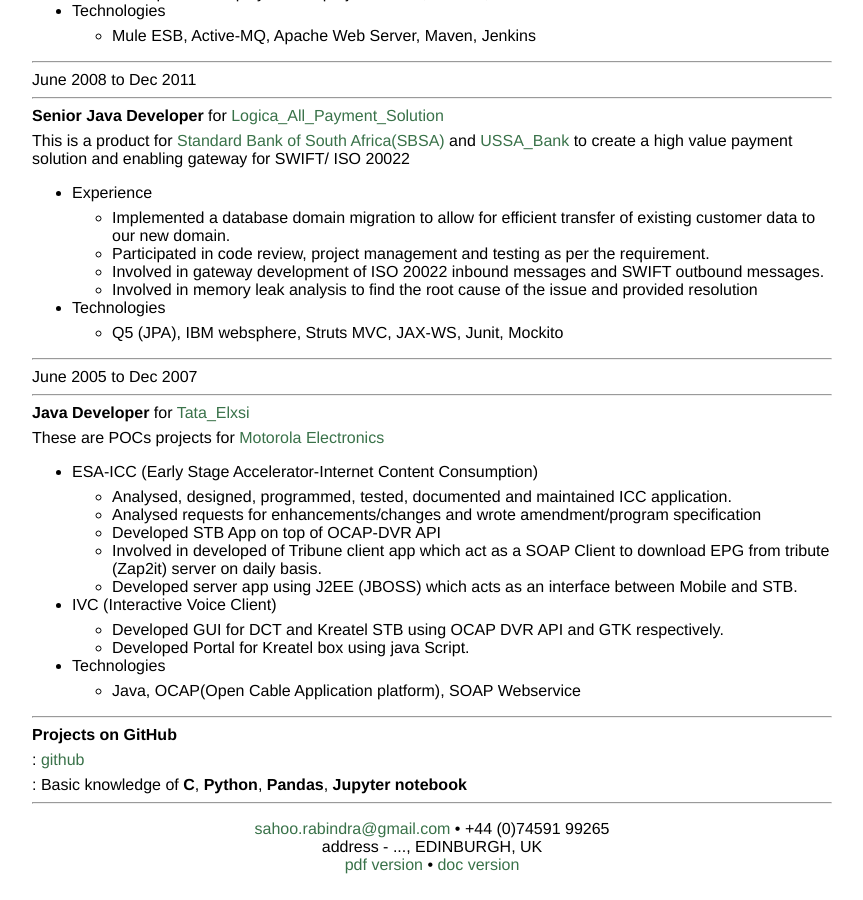
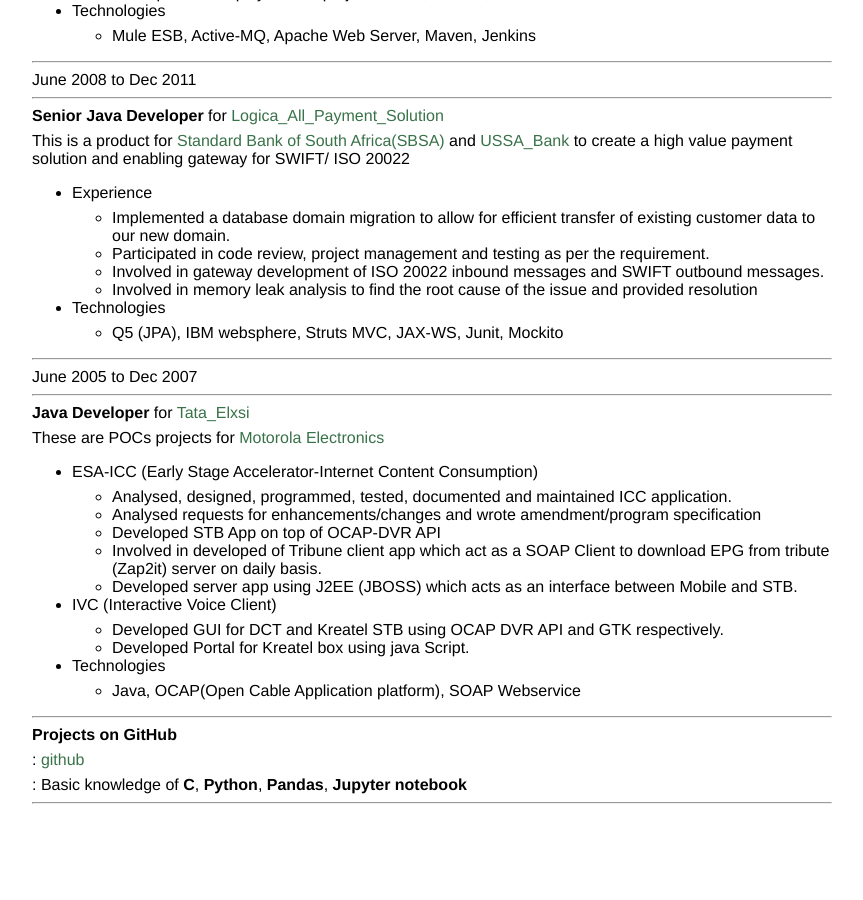
Before and after one commit to sahoora-nath/sahoora-nath.github.io, a Jekyll site: the page cv/index.html, which Jekyll copies as it is, in a window 1280 px wide and 900 px high, scrolled down 2167 px. Shown: the whole window, without its empty margins (208-1071 px from the left). Built offline with Jekyll 4.4.1, drawn with Linux system fonts in a browser that asks for light colours; after the commit the page ends 2997 px from its top, so only the background shows below that.

Commit message:
delete resume

```diff
--- a/cv/index.html
+++ b/cv/index.html
@@ -347,9 +347,7 @@
 <p>: Basic knowledge of <strong>C</strong>, <strong>Python</strong>, <strong>Pandas</strong>, <strong>Jupyter notebook</strong></p>
 <hr />
 <blockquote>
-<p><a href="mailto:sahoo.rabindra@gmail.com">sahoo.rabindra@gmail.com</a> • +44 (0)74591 99265<br />
-address - ..., EDINBURGH, UK<br />
-<a href="/cv/resume.pdf">pdf version</a> • <a href="/cv/resume.docx">doc version</a></p>
+
 </blockquote>
 </body>
 </html>
```
Also changed, not shown: 2 other files.
